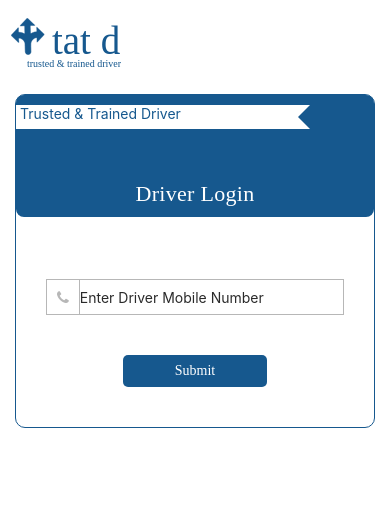
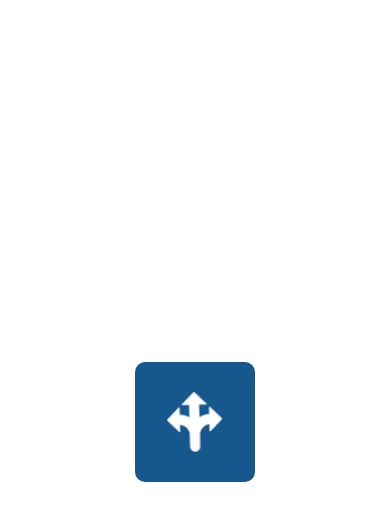
Before and after one commit to Jitendrasaini382/TatdDriverApp, a React Native app: screen /SplashScreen in a window 390 px wide. Shown: the top 520 px of the page. Built offline with nearby package versions, Linux system fonts and the light colour scheme.

Commit message:
with splash screen

```diff
--- a/src/assets/images/index.jsx
+++ b/src/assets/images/index.jsx
@@ -1,14 +1,11 @@
 export const AppLogo = require('./AppLogo.png');
-
 export const OneWayIcon = require('./OneWayIcon.png');
-
 export const LeftArrow = require('./arrow-left-tatd.png');
 export const OpenEnvelop = require('./open_envlop.png');
 export const Address = require('./address.png');
 export const CallingGif = require('./calling.gif');
 export const RightArrow = require('./arrow-right-tatd.png');
 export const ArrowFadeBlue = require('./arrow_fade_blue.png')
-
 export const Wallet_Icon = require( './wallet_icon.png')
 export const Check_Offer = require('./check_offer.png')
 export const RightArrow_White = require("./arrow-right-white-tatd.png")
@@ -18,3 +15,5 @@ export const Twitter_Icon = require('./twitter.png')
 export const Linkedin_Icon = require('./linkedin.png')
 export const Copy_Icon = require('./copy.png')
 export const CloseEnvelop = require('./closed_envlop.png')
+export const bluelogo = require('./bluelogo.png')
+export const whitelogo = require('./logo-white.png')
--- a/src/components/AllNotificationsDetails.jsx
+++ b/src/components/AllNotificationsDetails.jsx
@@ -251,7 +251,7 @@ const styles = StyleSheet.create({
   touchable: {
     flexDirection: 'row',
     // marginHorizontal: 10,
-    paddingVertical: 5,
+    paddingVertical: 15,
     borderBottomWidth: 1,
     borderBottomColor: '#e0e0e0',
     backgroundColor: AppColors.white,
--- a/src/components/Header.jsx
+++ b/src/components/Header.jsx
@@ -12,10 +12,12 @@ const Header = ({backButton, extraButton}) => {
   return (
     <View style={styles.mainContainer}>
       <View style={styles.leftContent}>
-        <View style={styles.logoView}>
+        <TouchableOpacity
+        onPress={()=>navigation.navigate('TrustedDriverr')}
+        style={styles.logoView}>
           <Image source={AppLogo} />
           <Text style={styles.logoText}>tat d</Text>
-        </View>
+        </TouchableOpacity>
 
         <View style={styles.logoBottom}>
           <Text style={styles.logoBottomText}>trusted & trained driver</Text>
--- a/src/routes/private/index.js
+++ b/src/routes/private/index.js
@@ -22,6 +22,7 @@ import SelectYourCity from '../../screens/SelectYourDist';
 import AgentLeads from '../../screens/AgentLeads';
 import DriverNotifications from '../../screens/DriverNotification';
 import ClearMyDuePayment from '../../screens/ClearMyDuePayment';
+import SplashScreen from '../../screens/SplashScreen';
 
 const Stack = createStackNavigator();
 
@@ -43,6 +44,7 @@ const PrivateRoute = () => {
             headerShown: false,
           }}>
           <Stack.Screen name="TrustedDriver" component={TrustedDriver} />
+          <Stack.Screen name="SplashScreen" component={SplashScreen} />
           <Stack.Screen
             name="DriverNotifications"
             component={DriverNotifications}
--- a/src/routes/public/index.js
+++ b/src/routes/public/index.js
@@ -3,6 +3,7 @@ import {NavigationContainer} from '@react-navigation/native';
 import {StatusBar} from 'react-native';
 import DriverLogin from '../../screens/DriverLogin';
 import CheckDriverOtp from '../../screens/CheckDriverOtp';
+import SplashScreen from '../../screens/SplashScreen';
 
 const Stack = createStackNavigator();
 
@@ -21,6 +22,8 @@ const PublicRoute = () => {
           screenOptions={{
             headerShown: false,
           }}>
+          <Stack.Screen name="SplashScreen" component={SplashScreen} />
+
           <Stack.Screen name="DriverLogin" component={DriverLogin} />
           <Stack.Screen name="CheckDriverOtp" component={CheckDriverOtp} />
         </Stack.Navigator>
--- /dev/null
+++ b/src/screens/SplashScreen.jsx
@@ -0,0 +1,44 @@
+import React, {useEffect} from 'react';
+import {View, Image, StyleSheet} from 'react-native';
+import { AppColors } from '../assets/Colors';
+import { bluelogo, whitelogo } from '../assets/images';
+
+const SplashScreen = ({navigation}) => {
+
+  useEffect(() => {
+    const timer = setTimeout(() => {
+      navigation.navigate('login');
+    }, 2000);
+    return () => clearTimeout(timer);
+  }, [navigation]);
+  return (
+    <View style={styles.container}>
+      <View style={styles.logoContainer}>
+        <Image
+          source={whitelogo}
+          style={styles.logoImage}
+        />
+      </View>
+    </View>
+  );
+};
+
+export default SplashScreen;
+const styles = StyleSheet.create({
+  container: {
+    flex: 1,
+    backgroundColor: AppColors.white,
+    justifyContent: 'center',
+    alignItems: 'center',
+  },
+  logoContainer: {
+    backgroundColor: AppColors.mainColor,
+    padding: 30,
+    borderRadius: 10,
+  },
+  logoImage: {
+    width: 60,
+    height: 60,
+    resizeMode: 'contain',
+  },
+});
```
Also changed, not shown: src/assets/images/bluelogo.png (added), src/assets/images/logo-white.png (added).
